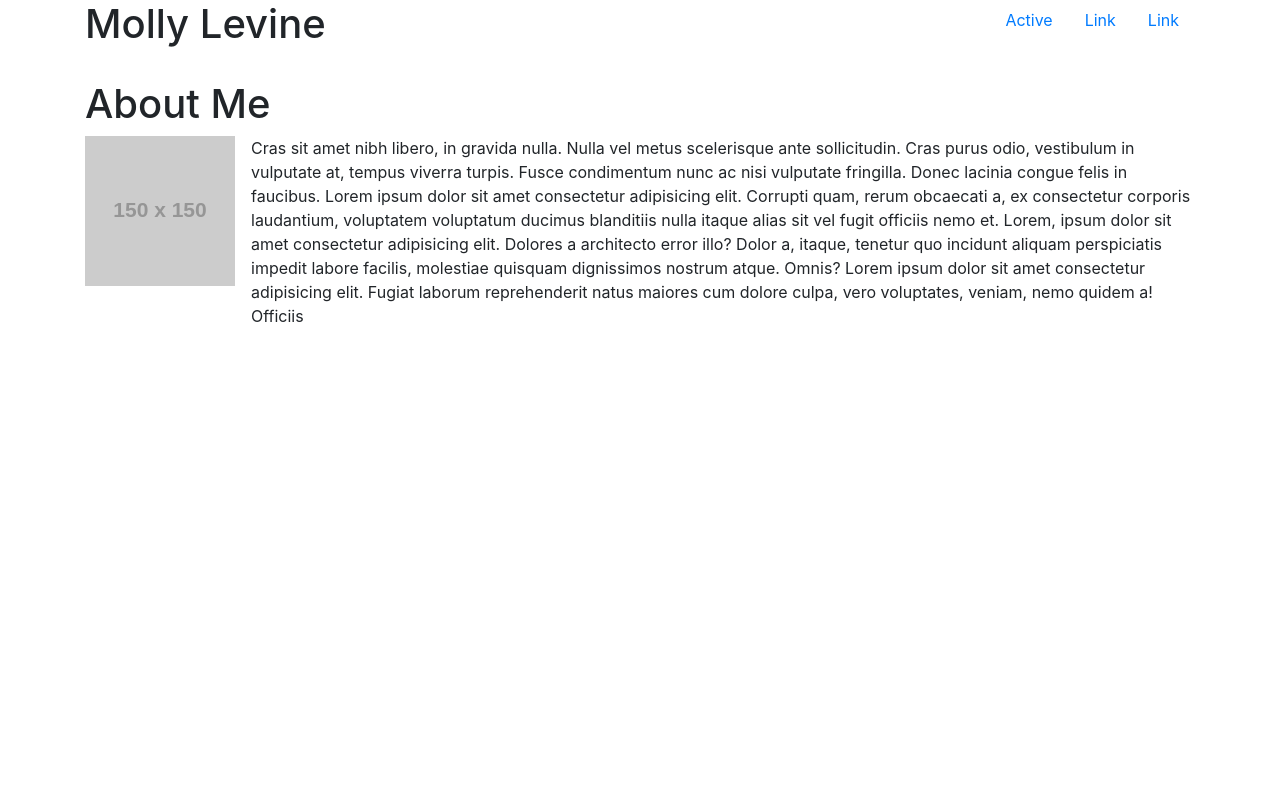
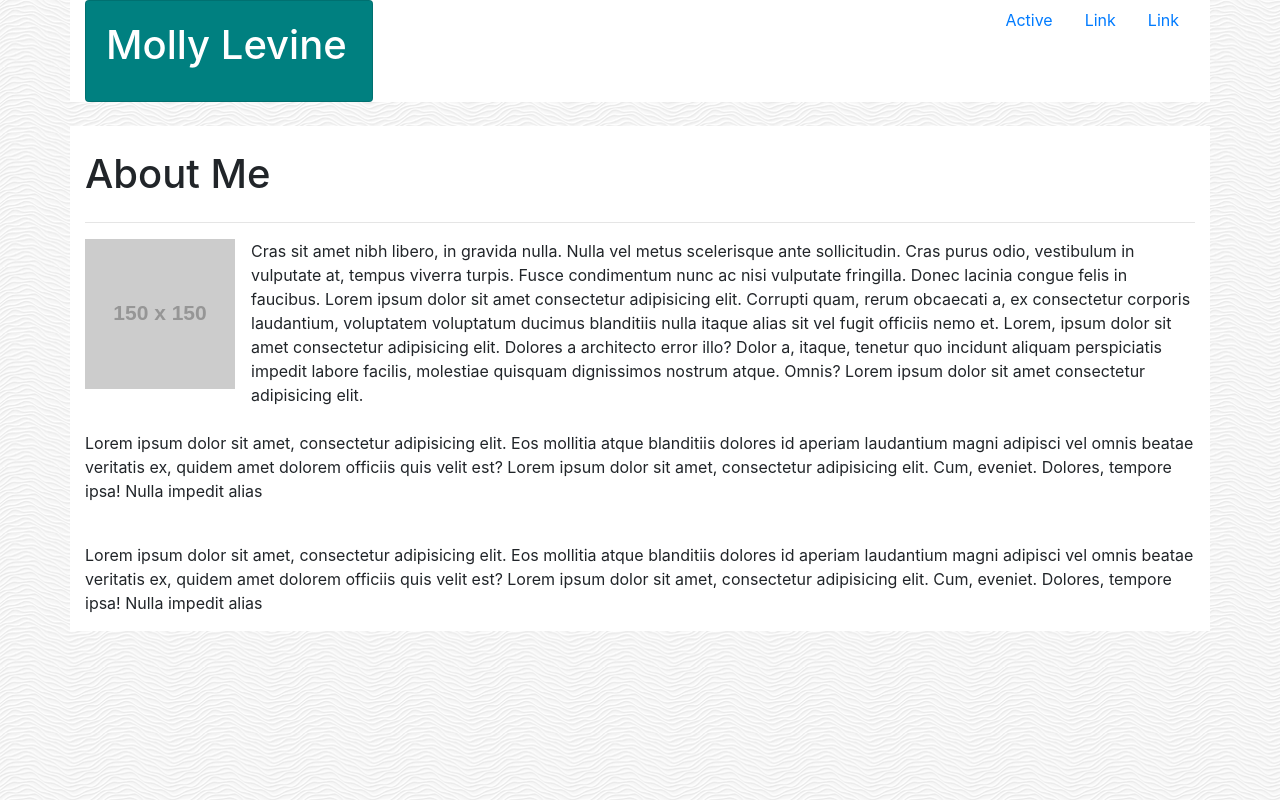
Before and after one commit to levinemr2/bootstrap-portfolio, a plain HTML site: page index.html in a window 1280 px wide. Drawn offline with nearby package versions, Linux system fonts and the light colour scheme; placeholder pictures from the web are drawn by us.

Commit message:
formatting main page

```diff
--- a/index.html
+++ b/index.html
@@ -10,7 +10,6 @@
   <meta http-equiv="X-UA-Compatible" content="ie=edge" />
   <title>Document</title>
 </head>
-
 <body>
   <div class="container">
     <ul class="nav justify-content-end">
@@ -25,9 +24,14 @@
       </li>
       </li>
     </ul>
-    <h1>Molly Levine</h1>
+    <div class="card" style="width: 18rem;">
+        <div class="card-body">
+          <h1 class="card-title">Molly Levine</h1>
+        </div>
+      </div>
   </div>
-
+</div>
+<br>
   <div class="container">
     <div class="row">
       <div class="col-sm-12">
@@ -40,6 +44,7 @@
         <h1>About Me</h1>
       </div>
     </div>
+    <hr>
     <div class="row">
       <div class="col-md-12">
         <div class="media">
@@ -52,10 +57,29 @@
           alias sit vel fugit officiis nemo et. Lorem, ipsum dolor sit amet consectetur adipisicing elit. Dolores a
           architecto error illo? Dolor a, itaque, tenetur quo incidunt aliquam perspiciatis impedit labore facilis,
           molestiae quisquam dignissimos nostrum atque. Omnis? Lorem ipsum dolor sit amet consectetur adipisicing elit.
-          Fugiat laborum reprehenderit natus maiores cum dolore culpa, vero voluptates, veniam, nemo quidem a! Officiis
+
         </div>
       </div>
     </div>
+    <br>
+    <div class="row">
+      <div class="col-md-12">
+        <p>Lorem ipsum dolor sit amet, consectetur adipisicing elit. Eos mollitia atque blanditiis dolores id aperiam
+          laudantium magni adipisci vel omnis beatae veritatis ex, quidem amet dolorem officiis quis velit est? Lorem
+          ipsum dolor sit amet, consectetur adipisicing elit. Cum, eveniet. Dolores, tempore ipsa! Nulla impedit alias
+        </p>
+      </div>
+    </div>
+    <br>
+    <div class="row">
+      <div class="col-md-12">
+        <p>Lorem ipsum dolor sit amet, consectetur adipisicing elit. Eos mollitia atque blanditiis dolores id aperiam
+          laudantium magni adipisci vel omnis beatae veritatis ex, quidem amet dolorem officiis quis velit est? Lorem
+          ipsum dolor sit amet, consectetur adipisicing elit. Cum, eveniet. Dolores, tempore ipsa! Nulla impedit alias
+        </p>
+      </div>
+    </div>
+  </div>
   </div>
   </div>
 </body>
--- a/style.css
+++ b/style.css
@@ -1,5 +1,19 @@
 .justify-content-end{
-    width: 25%;
     float: right;
+    color: gray;
 
 }
+
+.card{
+    background: teal;
+    color: white
+}
+
+body {
+    background-image: url(images/white-waves.png);
+
+}
+
+.container {
+    background: white;
+}
```
Also changed, not shown: images/hangman.jpg (added), images/portfolio-image.jpg (added), images/rock-paper-scissors.jpg (added), images/rpg game.jpg (added), images/rpg-game.jpg (added), images/rutgers-info-widget.jpg (added), images/trivia-game.jpg (added), images/white-waves.png (added), images/white-waves/readme.txt (added), 3 other files.
